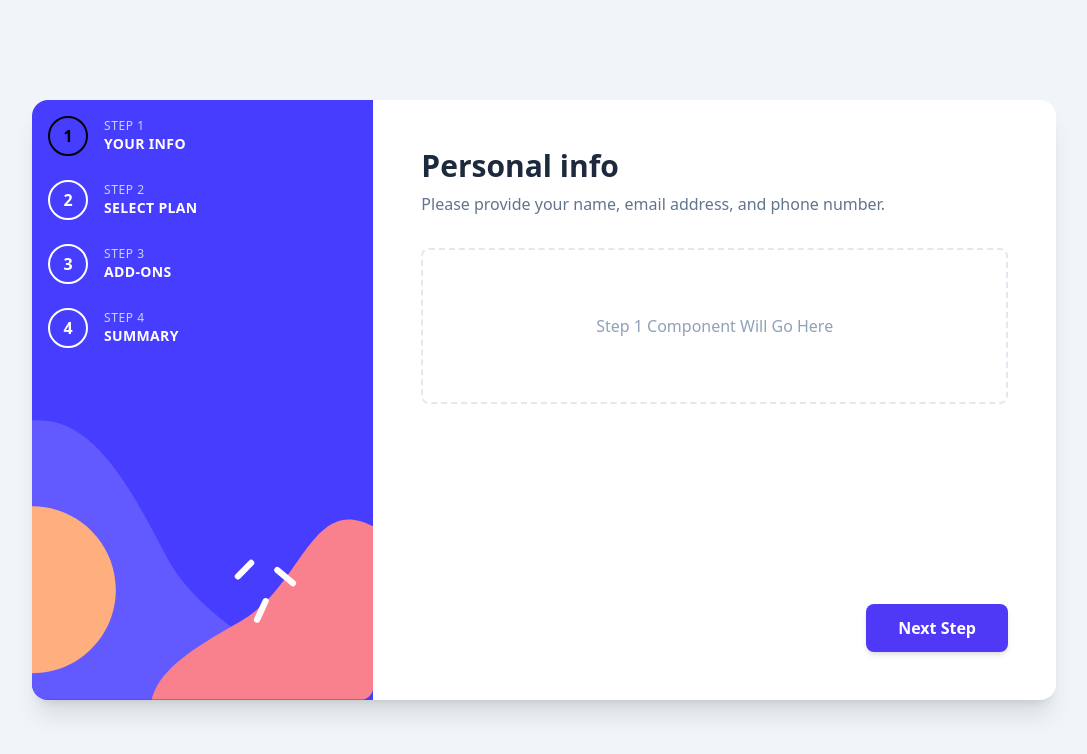
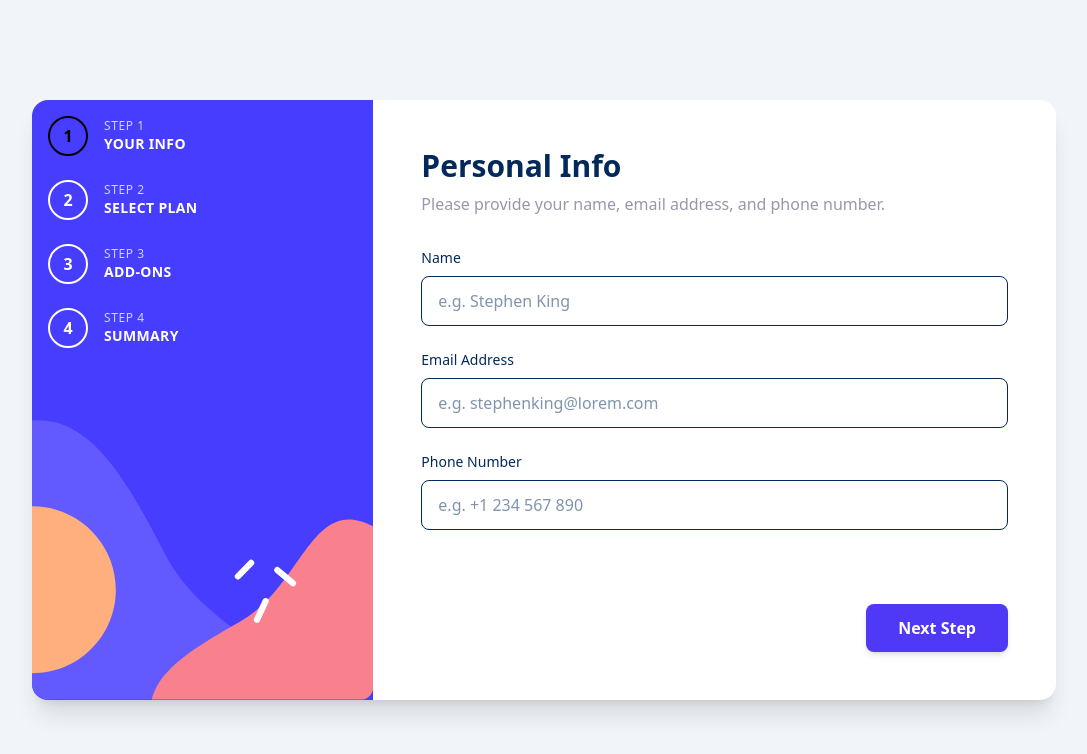
Before and after one commit to Morfeo1997/Wizard-form-FEM, an Angular app: page / in a window 1280 px wide. Shown: the top 754 px of the page, without its empty margins (96-1183 px from the left). Built offline with nearby package versions, Linux system fonts and the light colour scheme.

Commit message:
estilos de first-step arreglados

```diff
--- a/src/app/form/first-step/first-step.html
+++ b/src/app/form/first-step/first-step.html
@@ -1,7 +1,7 @@
 <div class="w-full">
   <!-- Header -->
-  <h2 class="text-3xl font-bold text-marine-blue mb-2">Personal Info</h2>
-  <p class="text-cool-gray mb-8">Please provide your name, email address, and phone number.</p>
+  <h2 class="text-3xl font-bold text-Blue-950 mb-2">Personal Info</h2>
+  <p class="text-Grey-500 mb-8">Please provide your name, email address, and phone number.</p>
 
   <!-- Form -->
   <form [formGroup]="personalInfoForm" class="space-y-6">
@@ -9,10 +9,10 @@
     <!-- Name Field -->
     <div class="flex flex-col">
       <div class="flex justify-between items-center mb-2">
-        <label for="name" class="text-sm font-medium text-marine-blue">
+        <label for="name" class="text-sm font-medium text-Blue-950">
           Name
         </label>
-        <span *ngIf="isFieldInvalid('name')" class="text-xs font-bold text-strawberry-red">
+        <span *ngIf="isFieldInvalid('name')" class="text-xs font-bold text-Red-500">
           This field is required
         </span>
       </div>
@@ -21,19 +21,19 @@
         id="name"
         formControlName="name"
         placeholder="e.g. Stephen King"
-        class="w-full px-4 py-3 border rounded-lg text-marine-blue font-medium placeholder-cool-gray focus:outline-none focus:ring-2 focus:ring-purplish-blue transition-all"
-        [class.border-strawberry-red]="isFieldInvalid('name')"
-        [class.border-light-gray]="!isFieldInvalid('name')"
+        class="w-full px-4 py-3 border rounded-lg text-Blue-950 font-medium placeholder-cool-gray focus:outline-none focus:ring-1 focus:ring-Blue-950 transition-all"
+        [class.border-Red-500]="isFieldInvalid('name')"
+        [class.border-Grey-500]="!isFieldInvalid('name')"
       />
     </div>
 
     <!-- Email Field -->
     <div class="flex flex-col">
       <div class="flex justify-between items-center mb-2">
-        <label for="email" class="text-sm font-medium text-marine-blue">
+        <label for="email" class="text-sm font-medium text-Blue-950">
           Email Address
         </label>
-        <span *ngIf="isFieldInvalid('email')" class="text-xs font-bold text-strawberry-red">
+        <span *ngIf="isFieldInvalid('email')" class="text-xs font-bold text-Red-500">
           This field is required
         </span>
       </div>
@@ -42,19 +42,19 @@
         id="email"
         formControlName="email"
         placeholder="e.g. stephenking@lorem.com"
-        class="w-full px-4 py-3 border rounded-lg text-marine-blue font-medium placeholder-cool-gray focus:outline-none focus:ring-2 focus:ring-purplish-blue transition-all"
-        [class.border-strawberry-red]="isFieldInvalid('email')"
-        [class.border-light-gray]="!isFieldInvalid('email')"
+        class="w-full px-4 py-3 border rounded-lg text-Blue-950 font-medium placeholder-cool-gray focus:outline-none focus:ring-1 focus:ring-Blue-950 transition-all"
+        [class.border-Red-500]="isFieldInvalid('email')"
+        [class.border-Grey-500]="!isFieldInvalid('email')"
       />
     </div>
 
     <!-- Phone Field -->
     <div class="flex flex-col">
       <div class="flex justify-between items-center mb-2">
-        <label for="phone" class="text-sm font-medium text-marine-blue">
+        <label for="phone" class="text-sm font-medium text-Blue-950">
           Phone Number
         </label>
-        <span *ngIf="isFieldInvalid('phone')" class="text-xs font-bold text-strawberry-red">
+        <span *ngIf="isFieldInvalid('phone')" class="text-xs font-bold text-Red-500">
           This field is required
         </span>
       </div>
@@ -63,9 +63,9 @@
         id="phone"
         formControlName="phone"
         placeholder="e.g. +1 234 567 890"
-        class="w-full px-4 py-3 border rounded-lg text-marine-blue font-medium placeholder-cool-gray focus:outline-none focus:ring-2 focus:ring-purplish-blue transition-all"
-        [class.border-strawberry-red]="isFieldInvalid('phone')"
-        [class.border-light-gray]="!isFieldInvalid('phone')"
+        class="w-full px-4 py-3 border rounded-lg text-Blue-950 font-medium placeholder-cool-gray focus:outline-none focus:ring-1 focus:ring-Blue-950 transition-all"
+        [class.border-Red-500]="isFieldInvalid('phone')"
+        [class.border-Grey-500]="!isFieldInvalid('phone')"
       />
     </div>
 
--- a/src/app/form/form.html
+++ b/src/app/form/form.html
@@ -43,13 +43,7 @@
         <div class="flex-1">
           <!-- Step 1: Personal Info -->
           <div *ngIf="currentStep === 1">
-            <h2 class="text-3xl font-bold text-slate-800 mb-2">Personal info</h2>
-            <p class="text-slate-500 mb-8">Please provide your name, email address, and phone number.</p>
-
-            <!-- Placeholder for step-personal-info component -->
-            <div class="text-center text-slate-400 py-16 border-2 border-dashed border-slate-200 rounded-lg">
-              <p>Step 1 Component Will Go Here</p>
-            </div>
+              <app-first-step></app-first-step>
           </div>
 
           <!-- Step 2: Select Plan -->
--- a/src/app/form/form.ts
+++ b/src/app/form/form.ts
@@ -1,10 +1,11 @@
 import { Component, OnInit } from '@angular/core';
 import { CommonModule } from '@angular/common';
+import { FirstStepComponent } from './first-step/first-step';
 
 @Component({
   selector: 'app-form',
   standalone: true,
-  imports: [CommonModule],
+  imports: [CommonModule, FirstStepComponent],
   templateUrl: './form.html',
   styleUrls: ['./form.css']
 })
```
